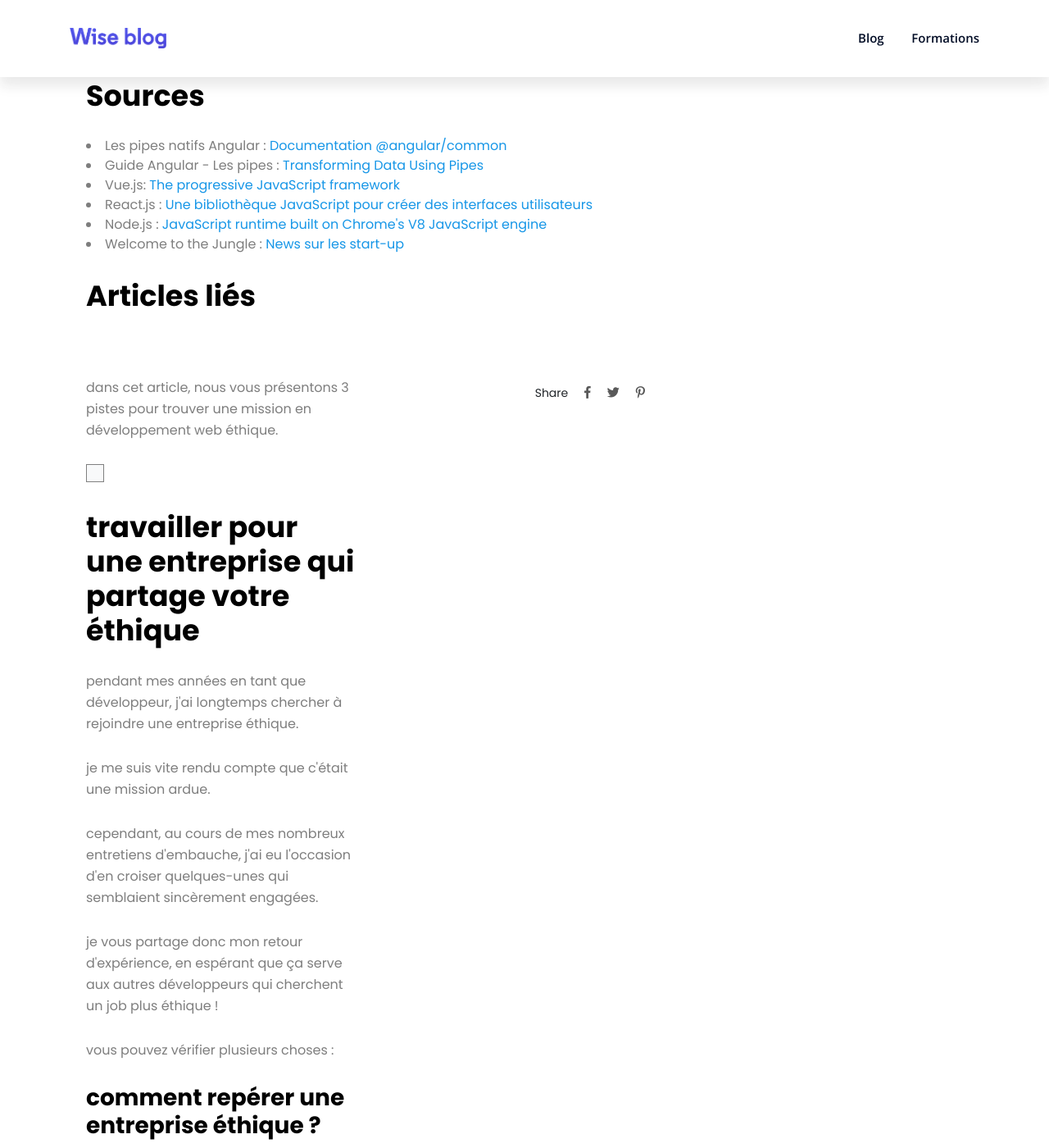
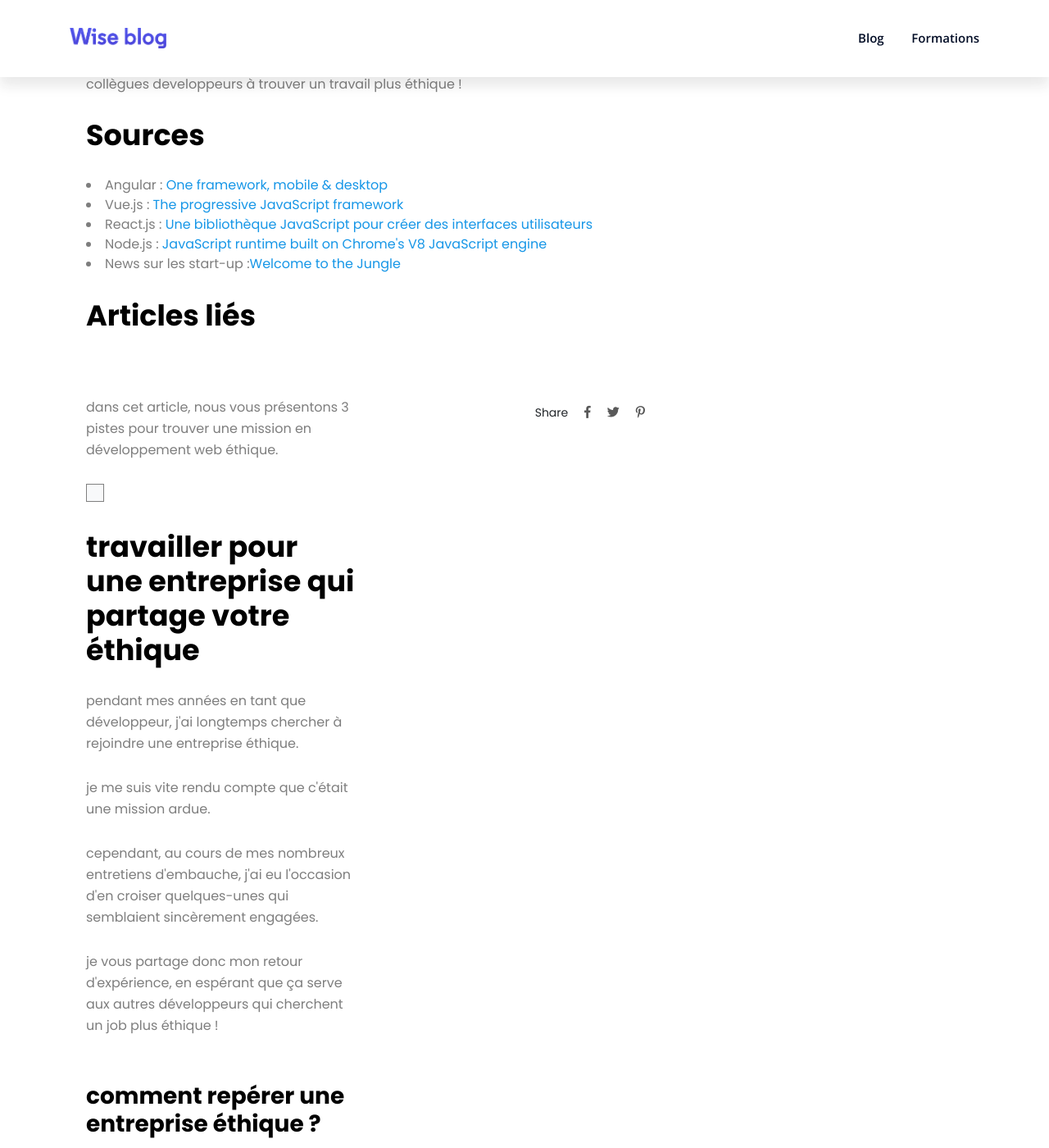
Before and after one commit to hubergerard/blog-codewise, a Jekyll site: the page built from _posts/2020-12-03-developpeur-travail-ethique.html, in a window 1280 px wide and 1400 px high, scrolled down 5993 px. Shown: the whole window at 82% size. Built offline with Jekyll 4.4.1, drawn with Linux system fonts in a browser that asks for light colours; comment, search, counter and statistics services are not loaded; some of the changed text lies outside the part shown.

Commit message:
modification liens s et ancrages

```diff
--- a/_posts/2020-12-03-developpeur-travail-ethique.html
+++ b/_posts/2020-12-03-developpeur-travail-ethique.html
@@ -32,11 +32,14 @@
 </p>
 
 
-<p>
-    Vous pouvez vérifier plusieurs choses :
-</p>
+
+
+<a id="reperer-entreprise-ethique" class="anchor"></a>
 <h3>Comment repérer une entreprise éthique ?</h3>
 <ul>
+    <p>
+        Vous pouvez vérifier plusieurs choses :
+    </p>
     <li>L'entreprise est-elle labellisée <a href="https://www.esr.lu" target="_blank">ESR</a> ?</li>
     <li>Possède-t'elle des filiales dans des pays où la main d'oeuvre et moins chère ? </li>
     <li>Comment les employés notent-ils cet entreprise sur Internet ?</li>
@@ -134,12 +137,11 @@
 <a id="more-information" class="anchor"></a>
 <h2>Sources</h2>
 <ul>
-    <li>Les pipes natifs Angular : <a href="https://angular.io/api/common#pipes" target="_blank">Documentation @angular/common</a></li>
-    <li>Guide Angular - Les pipes : <a href="https://angular.io/guide/pipes" target="_blank">Transforming Data Using Pipes</a></li>
-    <li>Vue.js: <a href="https://vuejs.org/" target="_blank">The progressive JavaScript framework</a></li>
+    <li>Angular : <a href="https://angular.io" target="_blank">One framework, mobile & desktop</a></li>
+    <li>Vue.js : <a href="https://vuejs.org/" target="_blank">The progressive JavaScript framework</a></li>
     <li>React.js : <a href="https://fr.reactjs.org/" target="_blank">Une bibliothèque JavaScript pour créer des interfaces utilisateurs</a></li>
     <li>Node.js : <a href="https://nodejs.org/en/" target="_blank">JavaScript runtime built on Chrome's V8 JavaScript engine</a></li>
-    <li>Welcome to the Jungle : <a href="https://www.welcometothejungle.com/fr" target="_blank">News sur les start-up</a></li>
+    <li>News sur les start-up :<a href="https://www.welcometothejungle.com/fr" target="_blank">Welcome to the Jungle</a></li>
 
 
 </ul>
```
